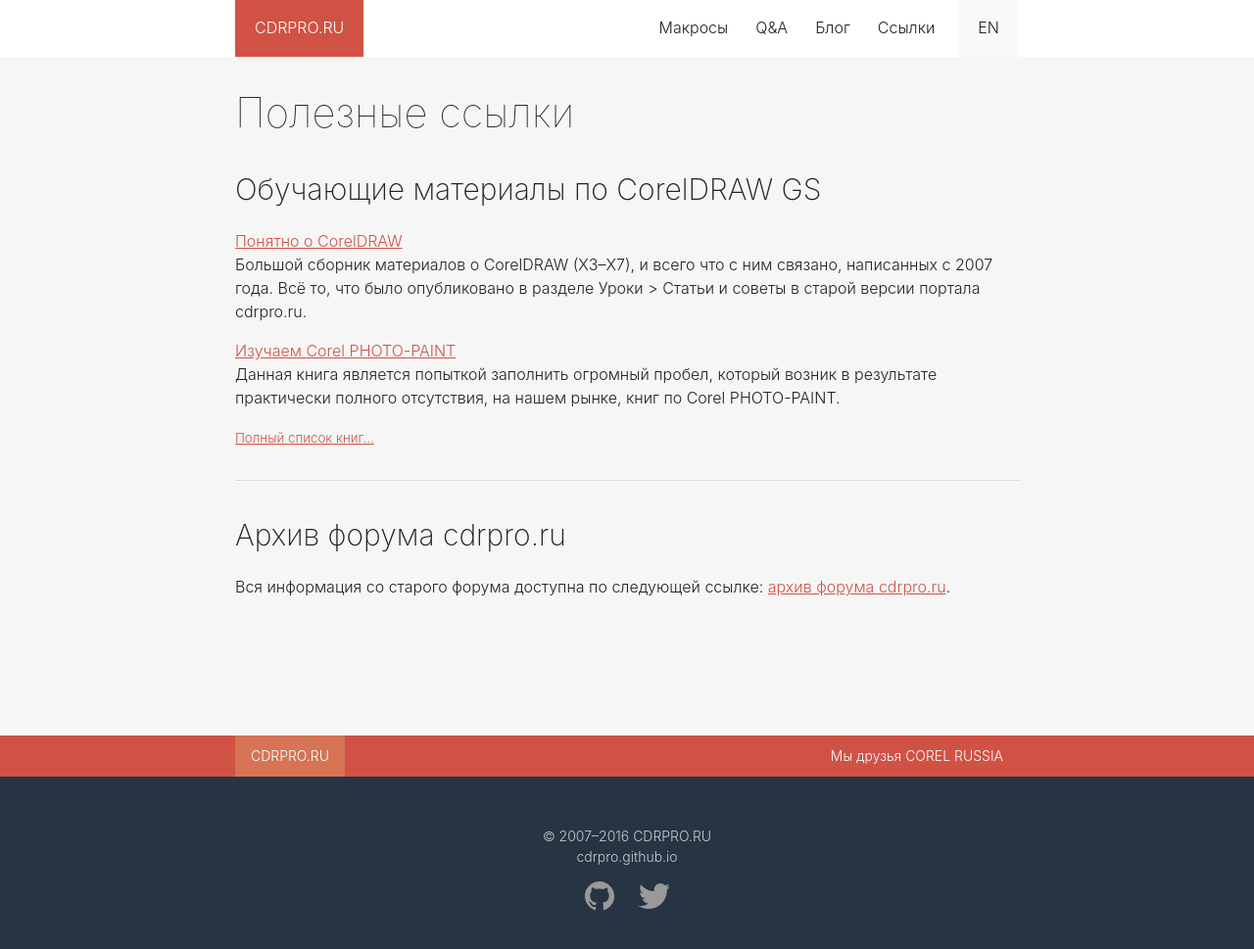
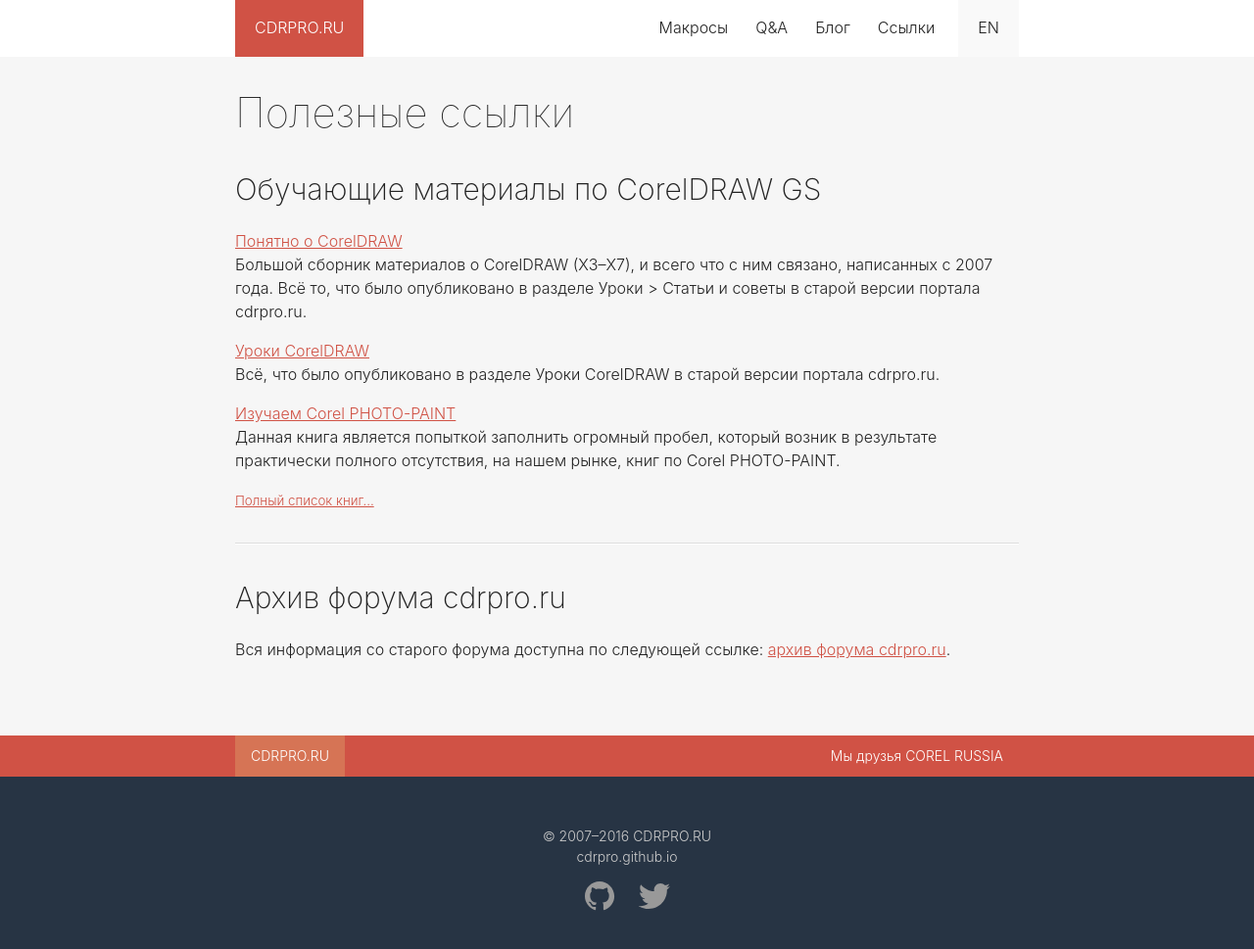
Before and after one commit to cdrpro/cdrpro.github.io, a Jekyll site: the page built from links.md, in a window 1280 px wide and 1006 px high. Shown: the top 969 px of the window at 98% size. Built offline with Jekyll 4.4.1, drawn with Linux system fonts in a browser that asks for light colours.

Commit message:
Added a new book

```diff
--- a/_data/books.yml
+++ b/_data/books.yml
@@ -3,6 +3,10 @@
   link: "https://www.gitbook.com/book/cdrpro-macros/coreldraw/details"
   inprogress: false
   description: "Большой сборник материалов о CorelDRAW (X3–X7), и всего что с ним связано, написанных с 2007 года. Всё то, что было опубликовано в разделе Уроки > Статьи и советы в старой версии портала cdrpro.ru."
+coreldraw-lessons:
+  name: "Уроки CorelDRAW"
+  link: "https://www.gitbook.com/book/cdrpro-macros/book-coreldraw-lessons/details"
+  description: "Всё, что было опубликовано в разделе Уроки CorelDRAW в старой версии портала cdrpro.ru."
 pp:
   name: "Изучаем Corel PHOTO-PAINT"
   link: "https://www.gitbook.com/book/cdrpro-macros/pp-book/details"
```
